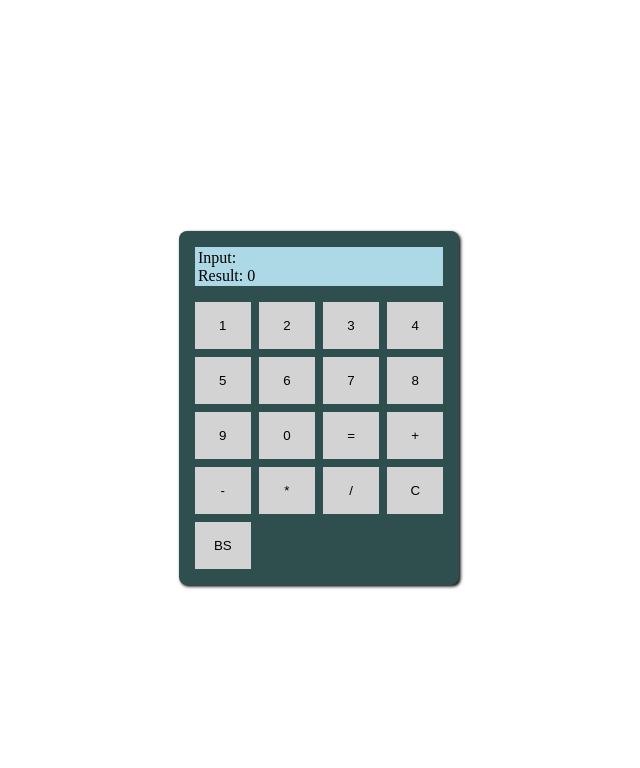
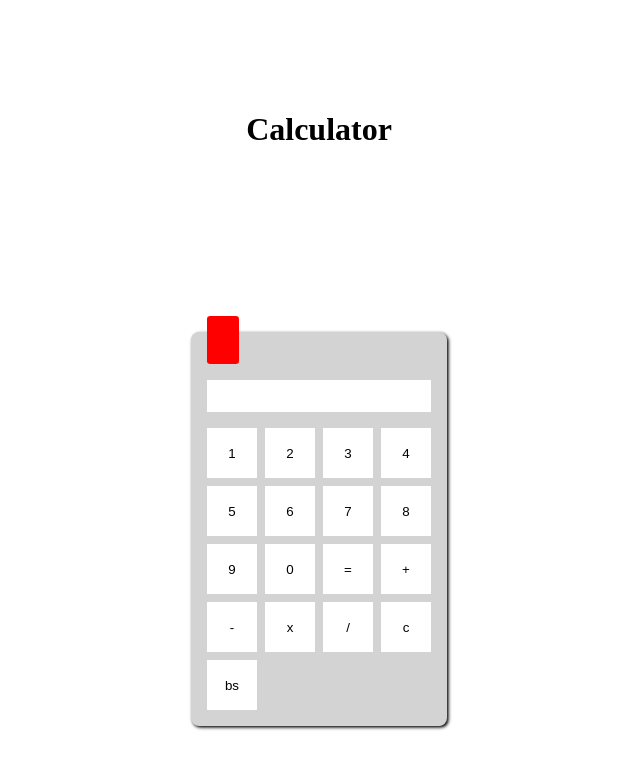
Before and after one commit to ArtyomShevchenko/vue_calculator, a Vue app: page / in a window 1280 px wide. Shown: the top 768 px of the page, without its empty margins (321-961 px from the left). Built offline with nearby package versions, Linux system fonts and the light colour scheme.

Commit message:
add testing calculator

```diff
--- a/src/App.vue
+++ b/src/App.vue
@@ -1,5 +1,6 @@
 <template>
   <div class="container">
+    <h1>Calculator</h1>
     <CalulatorComponent />
   </div>
 </template>
@@ -14,6 +15,12 @@ export default {
 </script>
 
 <style>
+:root {
+  --bg1: rgb(179, 169, 154);
+  --bg2: lightblue;
+  --bg3: hotpink;
+}
+
 .container {
   height: 100vh;
   display: grid;
--- a/src/components/Calulator.vue
+++ b/src/components/Calulator.vue
@@ -1,22 +1,15 @@
 <template>
-  <div class="calculator-container">
-    <div class="result">
-      <div>Input: {{ inputNum }}</div>
-      <div>Result: {{ result }}</div>
+	<div class="calculator-container" :class="themes[calcutatorTheme]">
+		<div @click="toggleTheme" class="theme-button"></div>
+
+		<div class="display">
+			<div>{{                    displayResult                    }}</div>
 		</div>
 
 		<div class="control">
-      <div v-for="(btn, index) in buttons" :key="index">
-        <button v-if="btn === Number(btn)" @click="handleClick(btn)">{{ btn }}</button>
-        <button v-else-if="btn === 0" @click="handleClick(btn)">{{ btn }}</button>
-        <button v-else-if="btn === '+'" @click="hendlePlus">{{ btn }}</button>
-        <button v-else-if="btn === 'c'" @click="hendleClear">C</button>
-        <button v-else-if="btn === '*'" @click="handleMultiply">{{ btn }}</button>
-        <button v-else-if="btn === '/'" @click="handleDivide">{{ btn }}</button>
-        <button v-else-if="btn === '='" @click="handleEqual">{{ btn }}</button>
-        <button v-else-if="btn === '-'" @click="handleMinus">{{ btn }}</button>
-        <button v-else-if="btn === 'backspace'" @click="handleBackspace">BS</button>
-      </div>
+			<button v-for="(btn, index) in buttons" :key="index" :btn="btn" @click="handleClick(btn)">
+				{{ btn }}
+			</button>
 		</div>
 	</div>
 </template>
@@ -26,49 +19,110 @@ export default {
 	name: "CalulatorComponent",
 	data() {
 		return {
-      buttons: [1, 2, 3, 4, 5, 6, 7, 8, 9, 0, "=", "+", "-", "*", "/", "c", "backspace"],
-      arr: [],
-      result: 0,
-      input: "",
+			buttons: [1, 2, 3, 4, 5, 6, 7, 8, 9, 0, "=", "+", "-", "x", "/", "c", "bs"],
+			result: "",
+			sign: "",
+			num: "",
+			temp: "",
+			displayResult: '',
+			themes: ["theme", "theme2", "theme3"],
+			calcutatorTheme: 0,
 		}
 	},
 	methods: {
-    handleClick(value) {
-      this.input += String(value)
-      this.arr.push(this.input)
-    },
-    hendlePlus() {
+		handleClick(key) {
+			if (key === Number(key) || key === "0") {
+				if (!this.result || !this.sign) {
+					this.result += key
+					this.temp = this.result
+				} else {
+					this.num += key
+				}
+				this.temp = this.num
+			}
 
-      this.result = this.result + Number(this.arr[this.arr.length-1])
-      console.log(this.result, this.arr)
-    },
-    hendleClear() {
-      this.input = ""
-      this.arr = []
-    },
-    handleBackspace() {
-      this.arr.pop()
-    },
-    // handleMultiply() {
-    //   this.result = this.result *  Number(this.inputNum)
-    //   this.inputNum = ""
-    // },
-    // handleDivide() {
-    //   console.log("/")
-    // },
-    // handleEqual() {
-    //   this.result =
-    // },
-    // handleMinus() {
-    //   this.result -= Number(this.inputNum)
-    //   this.inputNum = ""
-    // }
-    watch: {
-      arr(value) {
-        console.log(this.arr, value)
+			if (key === "+") {
+				this.sign = key
+				this.result = Number(this.result) +  Number(this.num)
+				this.num = ""
+
+				if(this.temp) {
+					this.result = Number(this.result) +  Number(this.temp)
 				}
 			}
+
+			if (key === "-") {
+				this.sign = key
+				this.result = Number(this.result) -  Number(this.num)
+				this.num = ""
+
+				if(this.temp) {
+					this.result = Number(this.result) -  Number(this.temp)
+				}
+			}
+
+			if (key === "x") {
+				this.sign = key
+			}
+
+			if (key === "/") {
+				this.sign = key
+			}
+
+			if (key === "=") {
+				if(this.sign === "+") {
+					this.result = Number(this.result) + Number(this.temp)
+				}
+
+				if(this.sign === "-") {
+					this.result = Number(this.result) - Number(this.temp)
+				}
+
+				this.sign = ""
+				this.num = ""
+				this.temp = ''
+			}
+
+			if (key === "c") {
+				this.result = ""
+				this.sign = ""
+				this.num = ""
+				this.temp = ""
+			}
+
+			console.table([
+				`result: ${this.result}`,
+				"sign: " + this.sign,
+				`num: ${this.num}`,
+				"temp: " + this.temp
+			])
 		},
+		toggleTheme() {
+			if (this.calcutatorTheme >= this.themes.length - 1) {
+				this.calcutatorTheme = 0
+				localStorage.calcutatorTheme = this.calcutatorTheme
+			} else {
+				this.calcutatorTheme = Number(this.calcutatorTheme) + 1
+				localStorage.calcutatorTheme = this.calcutatorTheme
+			}
+		},
+	},
+	mounted() {
+		if (localStorage.calcutatorTheme) {
+			this.calcutatorTheme = localStorage.calcutatorTheme
+		}
+	},
+	watch: {
+		result(result) {
+			this.displayResult = result + this.sign + (this.num ? this.num : this.temp)
+		},
+		sign(sign) {
+			this.displayResult = this.result + sign + this.num
+		},
+		num(num) {
+			this.displayResult = this.result + this.sign + num
+		}
+	}
 }
 </script>
 
@@ -81,7 +135,7 @@ export default {
 
 .calculator-container {
 	padding: 1rem;
-  background-color: darkslategray;
+	padding-top: 3rem;
 	border-radius: 0.5rem;
 	box-shadow: .1rem 0.1rem .2rem black;
 	display: flex;
@@ -89,14 +143,18 @@ export default {
 	gap: 1rem;
 	min-width: 160px;
 	min-height: 240px;
+	position: relative;
+	/* overflow: hidden; */
+	transition: all .2s;
 }
 
-.result {
+.display {
 	padding: 0.1rem 0.2rem;
-  background-color: lightblue;
+	background-color: white;
 	display: flex;
 	flex-direction: column;
-  align-items: flex-start;
+	align-items: flex-end;
+	justify-content: center;
 	min-height: 2rem;
 	width: 100%;
 }
@@ -108,13 +166,88 @@ export default {
 }
 
 button {
-  background-color: lightgray;
+	color: inherit;
 	width: 100%;
-  height: 100%;
-  margin: auto;
+	aspect-ratio: 1/1;
 	cursor: pointer;
 	user-select: none;
-  padding: 1rem 1.2rem;
+	height: 50px;
 	border: none;
+	display: flex;
+	align-items: center;
+	position: relative;
+	justify-content: center;
+	padding: 0.2rem;
+	overflow: hidden;
+}
+
+.theme-button {
+	width: 2rem;
+	height: 3rem;
+	cursor: pointer;
+	position: absolute;
+	top: -1rem;
+	left: 1rem;
+	display: flex;
+	align-items: center;
+	background-color: red;
+	z-index: 1;
+	border-radius: 0.2rem;
+	user-select: none;
+	transition: all .2s;
+	z-index: 1;
+}
+
+.theme-button:active {
+	transform: translateY(0.5rem);
+	filter: brightness(0.9);
+}
+
+/* theme */
+/* theme0 style */
+.theme {
+	background-color: lightgray;
+	color: #000;
+}
+
+.theme button,
+.theme .display {
+	background-color: #fff;
+}
+
+.theme button:active {
+	filter: brightness(0.9);
+}
+
+/* theme2 style */
+.theme2 {
+	background-color: blue;
+}
+
+.theme2 button,
+.theme2 .display {
+	background-color: lightskyblue;
+	font-style: bold;
+	font-family: monospace;
+	font-size: 1.5rem;
+}
+
+.theme2 button {
+	border-radius: 50%;
+}
+
+
+/* theme3 style */
+.theme3 {
+	background-color: green;
+}
+
+.theme3 button,
+.theme3 .display {
+	background-color: lightgreen;
+}
+
+.theme3 button {
+	clip-path: polygon(30% 0%, 70% 0%, 100% 30%, 100% 70%, 70% 100%, 30% 100%, 0% 70%, 0% 30%);
 }
 </style>
```
Lines whose indentation alone changed are shown as unchanged.
